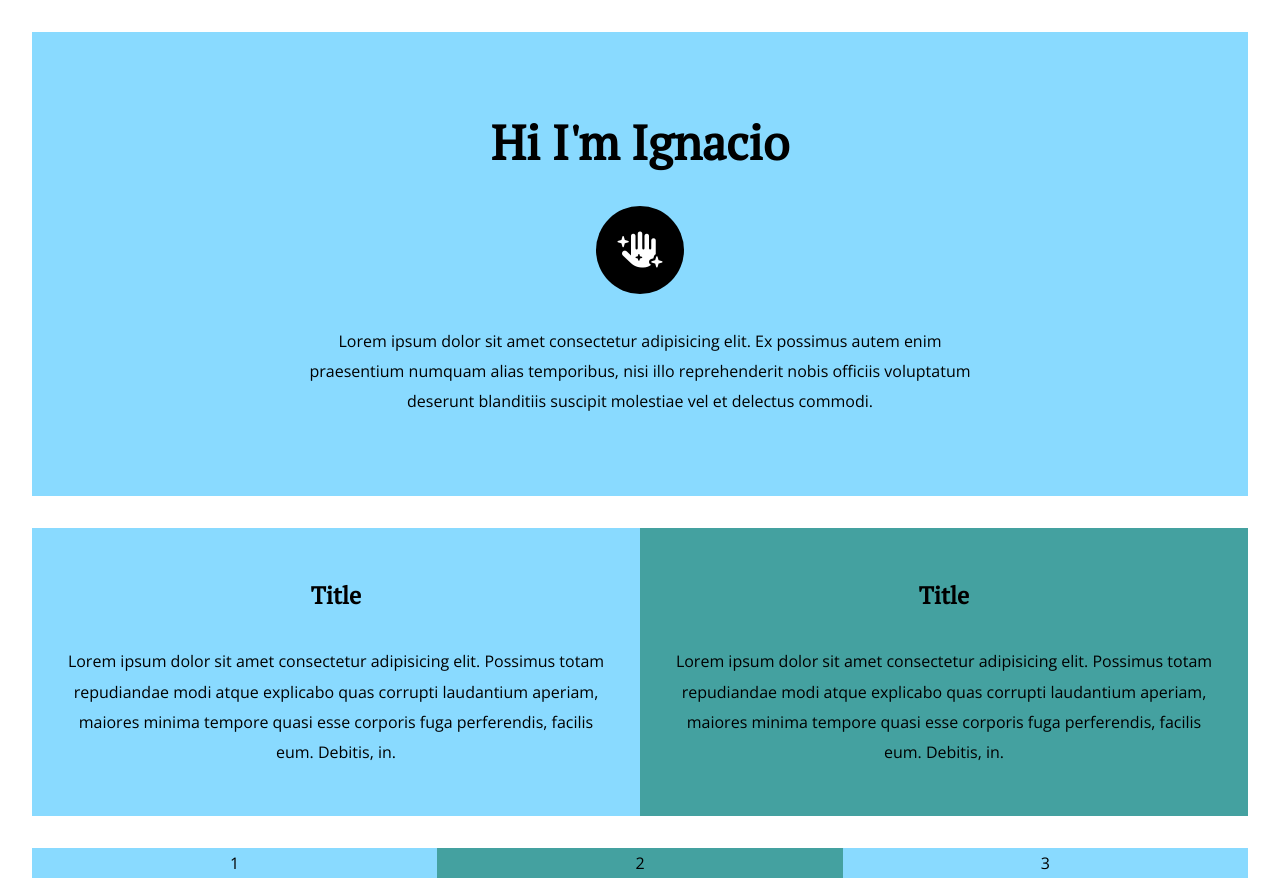
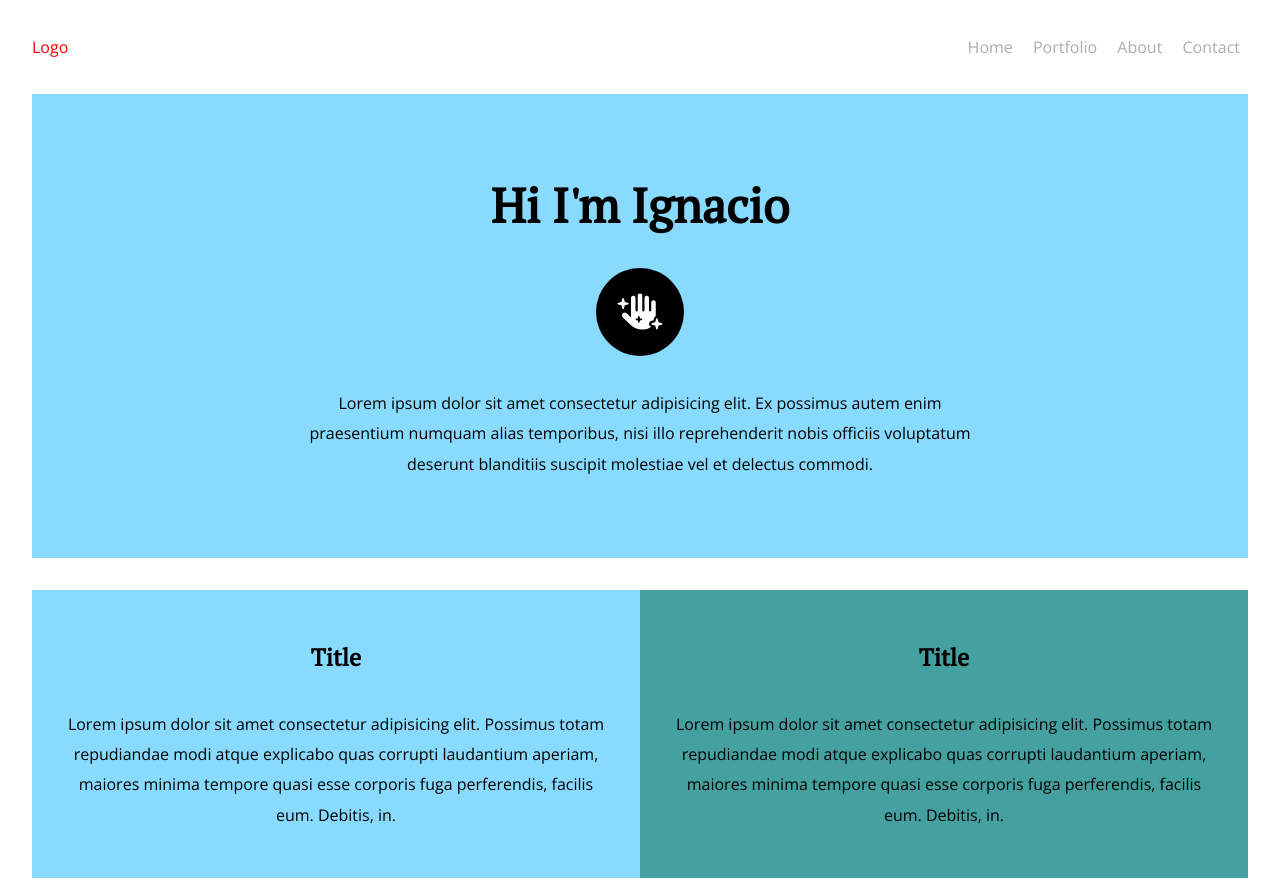
Before and after one commit to igscl/portfolio, a plain HTML site: page index.html in a window 1280 px wide. Shown: the top 881 px of the page. Drawn offline with nearby package versions, Linux system fonts and the light colour scheme.

Commit message:
created basic navbar

```diff
--- a/index.html
+++ b/index.html
@@ -8,6 +8,16 @@
     <script src="https://kit.fontawesome.com/1e977e8fac.js" crossorigin="anonymous"></script>
 </head>
 <body>
+
+    <nav class="section nav">
+        <div class="nav__logo">Logo</div>
+        <div class="nav__menu">
+            <a href="#" class="nav__menu__item">Home</a>
+            <a href="#" class="nav__menu__item">Portfolio</a>
+            <a href="#" class="nav__menu__item">About</a>
+            <a href="#" class="nav__menu__item">Contact</a>
+        </div>
+    </nav>
 
     <!-- Naming - http://getbem.com -->
     <!-- Flexbox - https://css-tricks.com/snippets/css/a-guide-to-flexbox/-->
--- a/source/01-base/01-variables.scss
+++ b/source/01-base/01-variables.scss
@@ -1,2 +1,5 @@
+$text-color: #333333;
+$text-color--light: #acacac;
+
 $blue: #89DAFF;
 $green: #44A1A0;
--- /dev/null
+++ b/source/01-base/05-buttons.scss
@@ -0,0 +1,3 @@
+a {
+    color: $text-color;
+}
--- /dev/null
+++ b/source/02-blocks/nav.scss
@@ -0,0 +1,22 @@
+.nav {
+    display: flex;
+
+    &__logo {
+        color: red;
+    }
+
+    &__menu {
+        margin-left: auto;
+
+        &__item {
+            padding: .5em;
+            text-decoration: none;
+            color: $text-color--light;
+            transition: all .1s ease-out;
+
+            &:hover {
+                color: $text-color;
+            }
+        }
+    }
+}
--- a/source/styles.scss
+++ b/source/styles.scss
@@ -6,8 +6,10 @@
 @import '01-base/02-mixins';
 @import '01-base/03-typography';
 @import '01-base/04-basics';
+@import '01-base/05-buttons';
 
 /* Blocks */
+@import '02-blocks/nav';
 @import '02-blocks/section';
 @import '02-blocks/hero';
 @import '02-blocks/module';
```
Also changed, not shown: css/styles.css, 1 other file.
